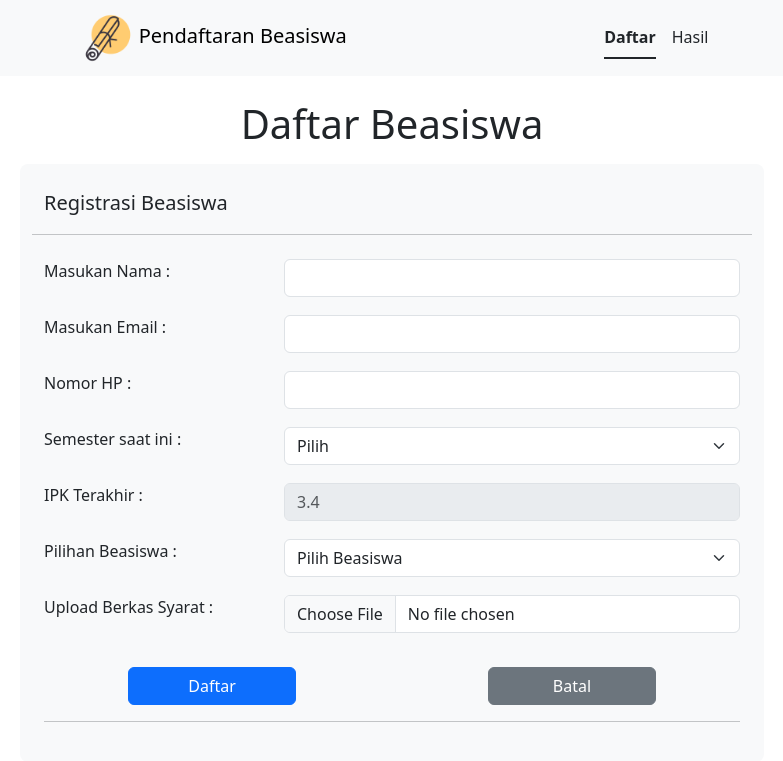
After one commit to jacob157-rgb/beasiswa_bnsp, a PHP site: page /daftar.php in a window 1280 px wide. The commit adds this page. Shown: the top 761 px of the page, without its empty margins (248-1031 px from the left). Run offline with PHP 8.4, Linux system fonts and the light colour scheme.

Commit message:
form daftar beasiswa

```diff
--- a/Index.php
+++ b/Index.php
@@ -3,6 +3,7 @@
 
 <head>
     <meta charset="UTF-8">
+    <link rel="shortcut icon" type="x-icon" href="src/icon.png">
     <meta name="viewport" content="width=device-width, initial-scale=1.0">
     <title>Login</title>
     <link rel="stylesheet" href="css/bootstrap.min.css">
@@ -75,6 +76,7 @@
             </div>
         </div>
     </div>
+
     <script src="js/jquery-3.7.0.min.js"></script>
     <script src="js/script.js"></script>
     <script src="js/bootstrap.min.js"></script>
--- /dev/null
+++ b/daftar.php
@@ -0,0 +1,109 @@
+<?php
+$title = 'Daftar';
+$page = 'daftar';
+include_once("php/navbar.php")
+?>
+
+<main>
+<form action="" method="post">
+        <div class="container text-center pt-4">
+            <h1 class="h1 pb-2">Daftar Beasiswa</h1>
+            <div class="container col-lg-8 bg-light rounded-3 p-2 px-4 py-4 justify-content-center">
+                <div class="row">
+                    <div class="col text-start">
+                        <p class="lead">Registrasi Beasiswa</p>
+                    </div>
+                    <hr class="hr hr-blurry" />
+                </div>
+                <div class="row py-2">
+                    <div class="col text-start">
+                        <p>Masukan Nama : </p>
+                    </div>
+                    <div class="col-8">
+                        <input type="text" id="registerName" class="form-control" name="registerName" required />
+                    </div>
+                </div>
+                <div class="row py-2">
+                    <div class="col text-start">
+                        <p>Masukan Email : </p>
+                    </div>
+                    <div class="col-8">
+                        <input type="email" id="registerName" class="form-control" name="registerName" required />
+                    </div>
+                </div>
+                <div class="row py-2">
+                    <div class="col text-start">
+                        <p>Nomor HP : </p>
+                    </div>
+                    <div class="col-8">
+                        <input type="number" id="registerName" class="form-control" name="registerName" required />
+                    </div>
+                </div>
+                <div class="row py-2">
+                    <div class="col text-start">
+                        <p>Semester saat ini : </p>
+                    </div>
+                    <div class="col-8">
+                        <select class="form-select" id="" required>
+                            <option value="">Pilih</option>
+                            <option value="">1</option>
+                            <option value="">2</option>
+                            <option value="">3</option>
+                            <option value="">4</option>
+                            <option value="">5</option>
+                            <option value="">6</option>
+                            <option value="">7</option>
+                            <option value="">8</option>
+                        </select>
+                    </div>
+                </div>
+                <div class="row py-2">
+                    <div class="col text-start">
+                        <p>IPK Terakhir : </p>
+                    </div>
+                    <div class="col-8">
+                        <input class="form-control" type="number" placeholder="3.4" aria-label="Disabled input example"
+                            disabled>
+                    </div>
+                </div>
+                <div class="row py-2">
+                    <div class="col text-start">
+                        <p>Pilihan Beasiswa : </p>
+                    </div>
+                    <div class="col-8">
+                        <select class="form-select" id="" required>
+                            <option value="">Pilih Beasiswa</option>
+                            <option value="">Akademik</option>
+                            <option value="">Non Akademik</option>
+                        </select>
+                    </div>
+                </div>
+                <div class="row py-2">
+                    <div class="col text-start">
+                        <p>Upload Berkas Syarat : </p>
+                    </div>
+                    <div class="col-8">
+                        <input class="form-control" type="file" id="formFile" required>
+                    </div>
+                </div>
+                <div class="row pt-4">
+                    <div class="col">
+                        <div class="d-grid gap-2 col-6 mx-auto">
+                            <button type="submit" class="btn btn-primary">Daftar</button>
+                        </div>
+                    </div>
+                    <div class="col">
+                        <div class="d-grid gap-2 col-6 mx-auto">
+                            <button type="submit" class="btn btn-secondary">Batal</button>
+                        </div>
+                    </div>
+                </div>
+                <hr class="hr hr-blurry" />
+            </div>
+        </div>
+    </form>
+</main>
+
+<?php
+include_once("php/footer.php")
+?>
--- /dev/null
+++ b/php/footer.php
@@ -0,0 +1,5 @@
+    <script src="js/jquery-3.7.0.min.js"></script>
+    <script src="js/bootstrap.min.js"></script>
+</body>
+
+</html>
--- /dev/null
+++ b/php/navbar.php
@@ -0,0 +1,40 @@
+<!doctype html>
+<html lang="en">
+
+<head>
+    <meta charset="utf-8">
+    <link rel="shortcut icon" type="x-icon" href="src/icon.png">
+    <meta name="viewport" content="width=device-width, initial-scale=1">
+    <title>
+        <?php echo $title;?>
+    </title>
+    <link rel="stylesheet" href="css/bootstrap.min.css">
+</head>
+
+<body>
+    <header>
+        <nav class="navbar bg-body-tertiary">
+            <div class="container-lg  justify-content-evenly">
+                <a class="navbar-brand">
+                    <img src="src/icon.png" alt="Logo" width="50" height="50"
+                        class="d-inline-block align-text-center ms-2">
+                    Pendaftaran Beasiswa
+                </a>
+                <ul class="nav nav-underline">
+                    <li class="nav-item">
+                        <a href="daftar.php"
+                        class="<?php if($page=="daftar"){
+                            echo "nav-link text-dark active";}
+                            else{echo "nav-link text-dark" ;}?>">Daftar</a>
+                    </li>
+                    <li class="nav-item">
+                        <a href="hasil.php"
+                        class="<?php if($page=="hasil"){
+                            echo "nav-link text-dark active";}
+                            else{echo "nav-link text-dark" ;}?>">Hasil</a>
+
+                    </li>
+                </ul>
+            </div>
+        </nav>
+    </header>
```
Also changed, not shown: beasiswa.sql (added, +60 -0 lines), coba.html (added, +114 -0 lines), hasil.php (added, +13 -0 lines), src/icon.png (added).
